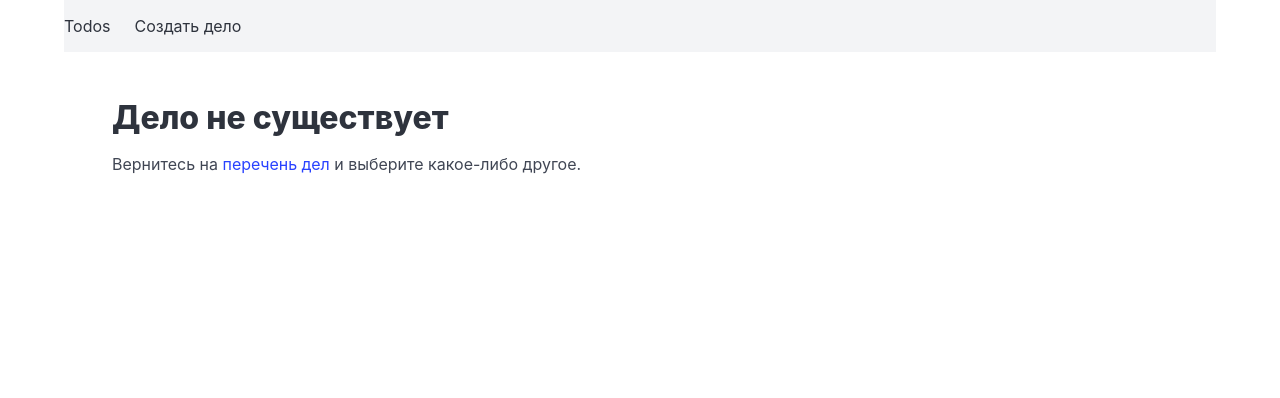
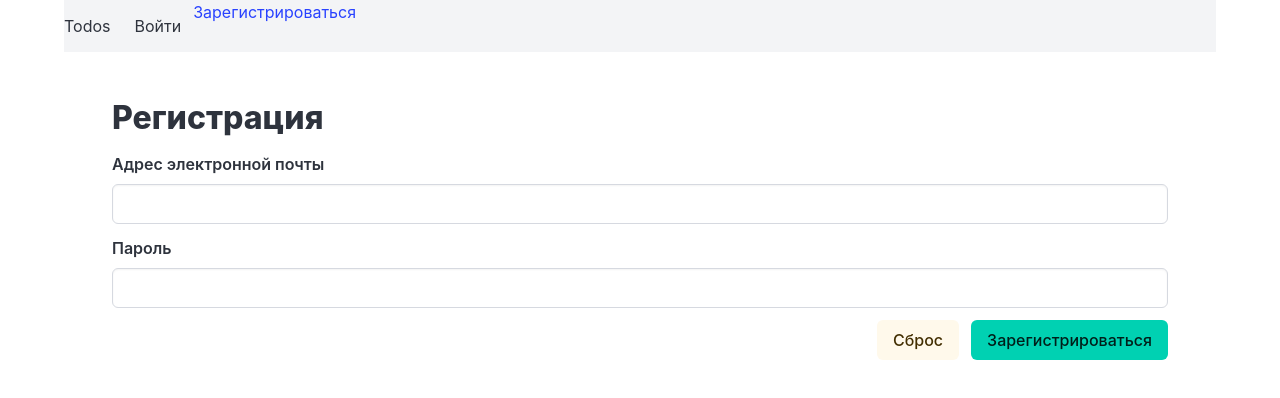
Before and after one commit to ElGansoDorado/Todos, a React (Create React App) app: page /register in a window 1280 px wide. Shown: the top 398 px of the page. Built offline with nearby package versions, Linux system fonts and the light colour scheme; no server answers.

Commit message:
TASK-3: added database connection and authorization

```diff
--- a/package.json
+++ b/package.json
@@ -8,6 +8,8 @@
     "@testing-library/react": "^16.2.0",
     "@testing-library/user-event": "^13.5.0",
     "bulma": "^1.0.3",
+    "dotenv": "^16.4.7",
+    "firebase": "^11.3.1",
     "react": "^19.0.0",
     "react-dom": "^19.0.0",
     "react-router-dom": "^7.2.0",
--- a/src/App.js
+++ b/src/App.js
@@ -1,13 +1,24 @@
 import { NavLink, Outlet } from 'react-router-dom';
-import { useState } from 'react';
+import { useState, useEffect } from 'react';
+import { setStateChangeHandler } from './api/api.js';
 
 function App() {
   const [showMenu, setShowMenu] = useState(false);
+  const [user, setUser] = useState();
 
   const handleBurgerClick = evt => {
     evt.preventDefault();
     setShowMenu(!showMenu);
-  }
+  };
+
+  const authStateChanged = __user => {
+    setUser(__user);
+  };
+
+  useEffect(() => {
+    const unsubscribe = setStateChangeHandler(authStateChanged);
+    return () => { unsubscribe() };
+  }, []);
 
   return (
     <div className="container">
@@ -16,7 +27,7 @@ function App() {
           <NavLink
             to='/'
             className={({ isActive }) => 'navbar-item is-upercase ' + (isActive ? 'is-active' : '')}>
-            Todos
+            {user ? user.email : 'Todos'}
           </NavLink>
           <a
             href='/'
@@ -30,20 +41,45 @@ function App() {
           </a>
         </div>
         <div
-          className={showMenu ? 'navbar-menu is-active' : 'navbar-menu' }
+          className={showMenu ? 'navbar-menu is-active' : 'navbar-menu'}
           onClick={handleBurgerClick}>
+          {user && (
+            <NavLink
+              to='/add'
+              className={({ isActive }) => 'navbar-item' + (isActive ? 'is-active' : '')}>
+              Создать дело
+            </NavLink>
+          )}
+          {!user && (
+            <NavLink
+              to='/login'
+              className={({ isActive }) => 'navbar-item' + (isActive ? 'is-active' : '')}>
+              Войти
+            </NavLink>
+          )}
 
-          <NavLink
-            to='/add'
-            className={({ isActive }) => 'navbar-item' + (isActive ? 'is-active' : '')}>
-            Создать дело
-          </NavLink>
+          {!user && (
+            <NavLink
+              to='/register'
+              className={({ isActive }) => 'navbar-item' + (isActive ? 'is-active' : '')}>
+              Зарегистрироваться
+            </NavLink>
+          )}
         </div>
-      </nav>
+        {user && (
+          <div className='navbar-end'>
+            <NavLink
+              to='/logout'
+              className='navbar-item'>
+              Выйти
+            </NavLink>
+          </div>
+        )}
+      </nav >
       <main className='content px-6 py-6'>
         <Outlet />
       </main>
-    </div>
+    </div >
   );
 }
 
--- a/src/api/api.js
+++ b/src/api/api.js
@@ -1,6 +1,10 @@
 import { redirect } from "react-router-dom";
+import { getAuth, createUserWithEmailAndPassword, onAuthStateChanged, signInWithEmailAndPassword, signOut } from 'firebase/auth';
 
+import firebaseApp from "../db/firebase.js";
 import todos from '../db/todos.js'
+
+const auth = getAuth(firebaseApp);
 
 export function getTodo({params}) {
     const key = +params.key;
@@ -41,3 +45,34 @@ export async function addTodo({request}) {
     todos.push(newTodo);
     return redirect('/');
 }
+
+export async function register({ request }) {
+    const fd = await request.formData();
+    try {
+        const oUC = await createUserWithEmailAndPassword( auth, fd.get('email'), fd.get('password'));
+        return redirect('/');
+    }
+    catch(err) {
+        return err.code;
+    }
+}
+
+export function setStateChangeHandler(func) {
+    return onAuthStateChanged(auth, func);
+}
+
+export async function login({request}) {
+    const fd = await request.formData();
+    try {
+        await signInWithEmailAndPassword( auth, fd.get('email'), fd.get('password'));
+        return redirect('/');
+    }
+    catch (err) {
+        return err.code;
+    }
+}
+
+export async function logout() {
+    await signOut(auth);
+    return redirect('/login');
+}
--- /dev/null
+++ b/src/components/Login.jsx
@@ -0,0 +1,49 @@
+import { useState } from "react";
+import { useFetcher } from "react-router-dom";
+
+export default function Login() {
+    const [email, setEmail] = useState();
+    const [password, setPassword] = useState();
+    const fetcher = useFetcher();
+
+    const handleFormSubmit = evt => {
+        evt.preventDefault();
+        fetcher.submit({ email, password },
+            { action: '/login', method: 'post' });
+    };
+
+    const handleFormReset = () => {
+        setEmail('');
+        setPassword('');
+    };
+
+    return (
+        <section>
+            <h1>Вход</h1>
+            <form onSubmit={handleFormSubmit} onReset={handleFormReset}>
+                <div className="field">
+                    <label className="label">Адрес электронной почты</label>
+                    <div className="control">
+                        <input className="input" type="email" value={email}
+                            onChange={e => setEmail(e.target.value)} />
+                    </div>
+                </div>
+                <div className="field">
+                    <label className="label">Пароль</label>
+                    <div className="control">
+                        <input type="password" value={password} className="input"
+                            onChange={e => setPassword(e.target.value)} />
+                    </div>
+                </div>
+                <div className="field is-grouped is-grouped-right">
+                    <div className="control">
+                        <input type="reset" value='Сброс' className="button is-warning is-light" />
+                    </div>
+                    <div className="control">
+                        <input type="submit" className="button is-primary" value='Войти'/>
+                    </div>
+                </div>
+            </form>
+        </section>
+    )
+}
--- /dev/null
+++ b/src/components/Register.jsx
@@ -0,0 +1,49 @@
+import { useState } from "react";
+import { useFetcher } from "react-router-dom";
+
+export default function Register() {
+    const [email, setEmail] = useState();
+    const [password, setPassword] = useState();
+    const fetcher = useFetcher();
+
+    const handleFormSubmit = evt => {
+        evt.preventDefault();
+        fetcher.submit({ email, password },
+            { action: '/register', method: 'post' });
+    };
+
+    const handleFormReset = () => {
+        setEmail('');
+        setPassword('');
+    };
+
+    return (
+        <section>
+            <h1>Регистрация</h1>
+            <form onSubmit={handleFormSubmit} onReset={handleFormReset}>
+                <div className="field">
+                    <label className="label">Адрес электронной почты</label>
+                    <div className="control">
+                        <input className="input" type="email" value={email}
+                            onChange={e => setEmail(e.target.value)} />
+                    </div>
+                </div>
+                <div className="field">
+                    <label className="label">Пароль</label>
+                    <div className="control">
+                        <input type="password" value={password} className="input"
+                            onChange={e => setPassword(e.target.value)} />
+                    </div>
+                </div>
+                <div className="field is-grouped is-grouped-right">
+                    <div className="control">
+                        <input type="reset" value='Сброс' className="button is-warning is-light" />
+                    </div>
+                    <div className="control">
+                        <input type="submit" className="button is-primary" value='Зарегистрироваться'/>
+                    </div>
+                </div>
+            </form>
+        </section>
+    )
+}
--- /dev/null
+++ b/src/db/firebase.js
@@ -0,0 +1,19 @@
+// Import the functions you need from the SDKs you need
+import { initializeApp } from "firebase/app";
+// TODO: Add SDKs for Firebase products that you want to use
+// https://firebase.google.com/docs/web/setup#available-libraries
+
+// Your web app's Firebase configuration
+const firebaseConfig = {
+  apiKey: `${process.env.REACT_APP_API_KEY}`,
+  authDomain: `${process.env.REACT_APP_AUTH_DOMAIN}`,
+  projectId: `${process.env.REACT_APP_PROJECT_ID}`,
+  storageBucket: `${process.env.REACT_APP_STORAGE_BUCKET}`,
+  messagingSenderId: `${process.env.REACT_APP_MESSAGING_SENDER_ID}`,
+  appId: `${process.env.REACT_APP_APP_ID}`,
+  databaseURL: `${process.env.REACT_APP_DATABASE_URL}`
+};
+
+// Initialize Firebase
+const firebaseApp = initializeApp(firebaseConfig);
+export default firebaseApp;
--- a/src/routers/routes.js
+++ b/src/routers/routes.js
@@ -1,11 +1,13 @@
 import { createBrowserRouter, createRoutesFromElements, Route} from 'react-router-dom';
-import { getTodos, getTodo, addTodo, actTodo } from '../api/api.js';
+import { getTodos, getTodo, addTodo, actTodo, register, login, logout } from '../api/api.js';
 
 import App from '../App';
 import TodoAdd from '../components/TodoAdd.jsx';
 import TodoList from '../components/TodoList.jsx';
 import TodoDetail from '../components/TodoDetail.jsx';
 import Error404 from '../Error404.js';
+import Register from '../components/Register.jsx';
+import Login from '../components/Login.jsx';
 
 const router = createBrowserRouter(
     createRoutesFromElements(
@@ -17,6 +19,9 @@ const router = createBrowserRouter(
                     loader={getTodo}
                     action={actTodo}
                     errorElement={<Error404 />}/>
+            <Route path='register' element={<Register />} action={register}/>
+            <Route path='login' element={<Login />} action={login}/>
+            <Route path='logout' loader={logout}/>
         </Route>
     )
 )
```
Also changed, not shown: 2 other files (tests, documents, lock files or other folders).
